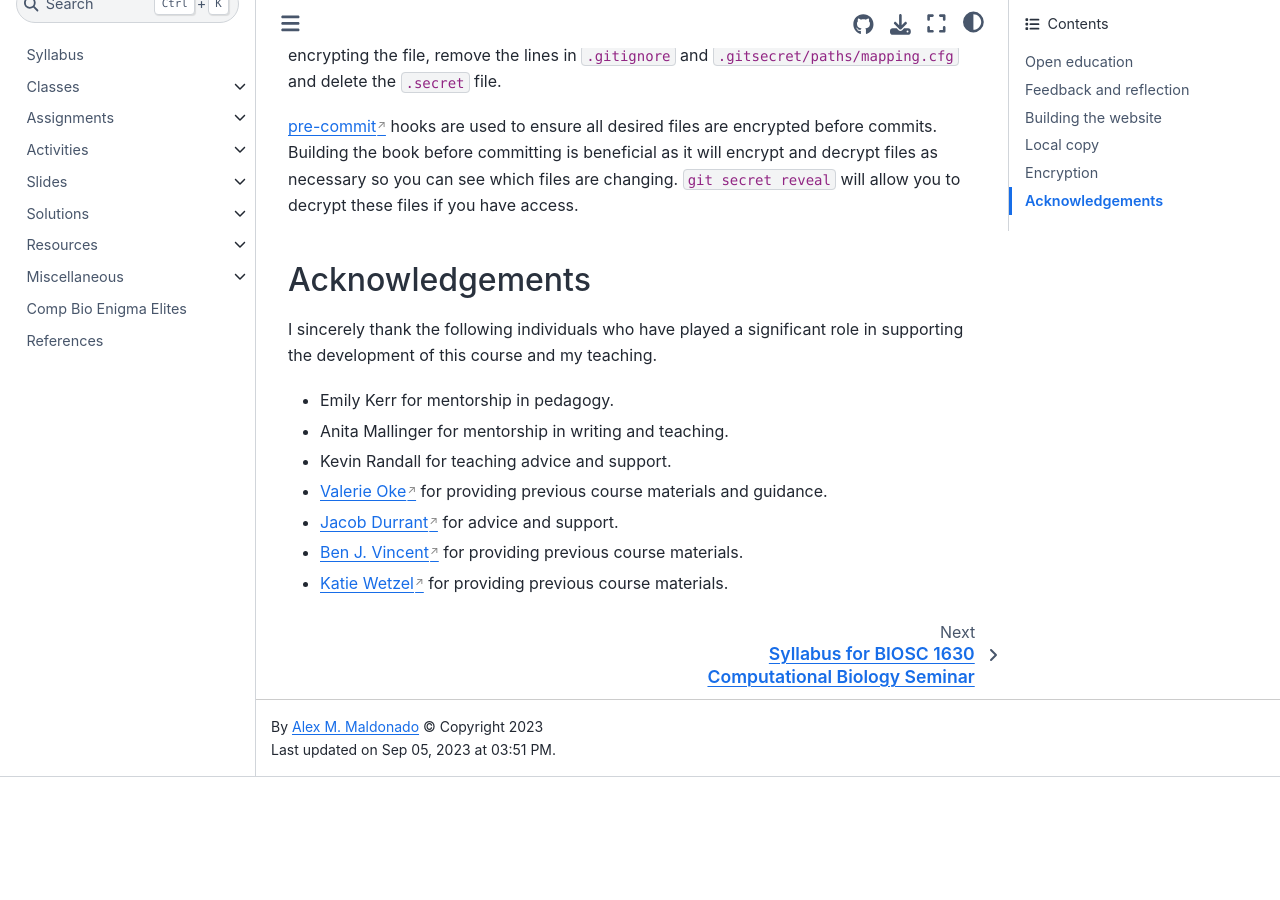
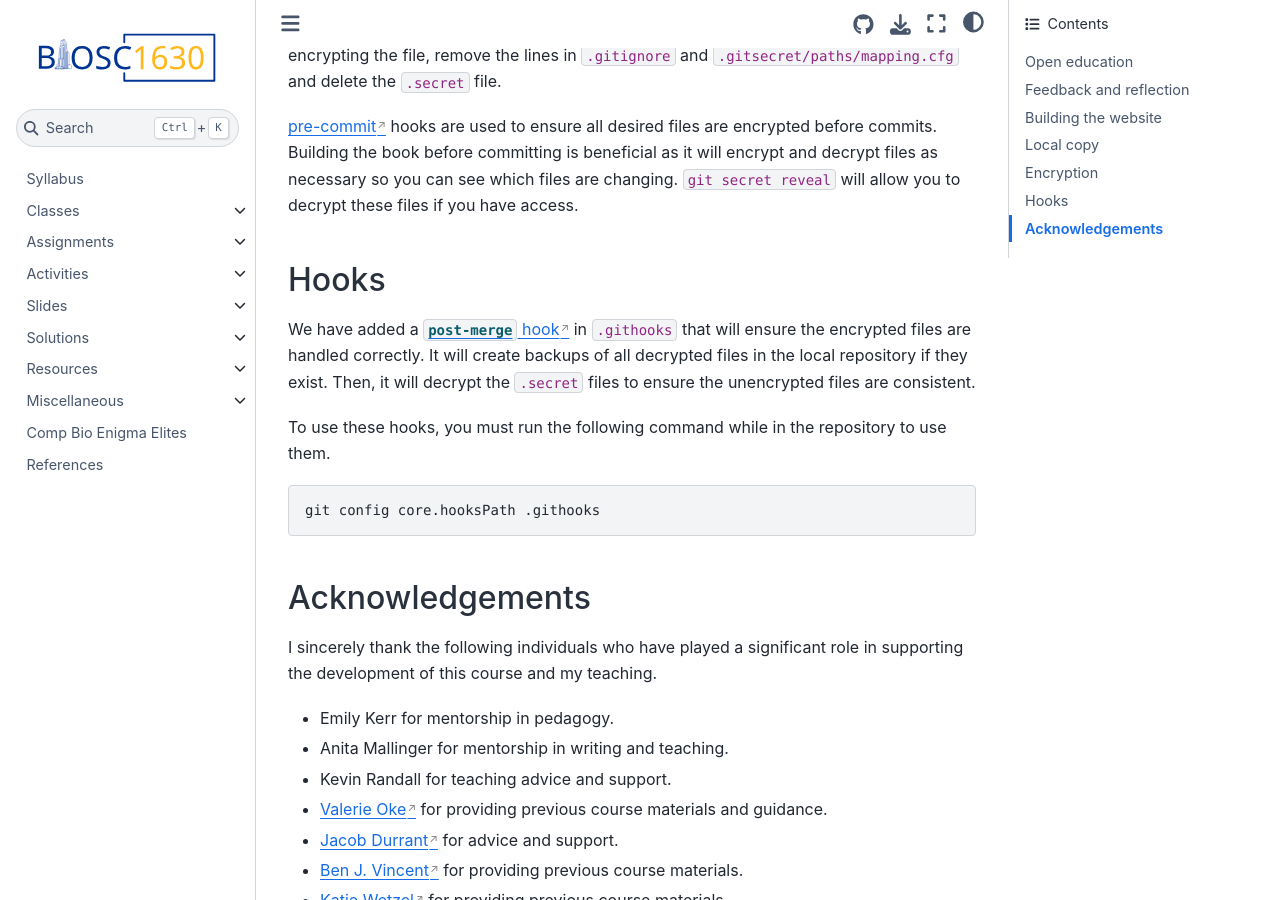
Before and after one commit to oasci/pitt-biosc1630-2023f, a Jupyter Book: the page built from book/index.md, in a window 1280 px wide and 900 px high, scrolled down 1719 px. Built offline with Jupyter Book 1.0.4 settings and Sphinx 7.4.7 and the Sphinx Book theme 1.1.4, drawn with Linux system fonts in a browser that asks for light colours; pages that are not in the unit, such as notebooks, are missing from menus; before the commit the page ends 2496 px from its top, so only the background shows below that.

Commit message:
Add post-merge git hook

````diff
--- a/book/index.md
+++ b/book/index.md
@@ -80,6 +80,18 @@ To stop encrypting the file, remove the lines in `.gitignore` and `.gitsecret/pa
 Building the book before committing is beneficial as it will encrypt and decrypt files as necessary so you can see which files are changing.
 `git secret reveal` will allow you to decrypt these files if you have access.
 
+## Hooks
+
+We have added a [`post-merge` hook](https://git-scm.com/docs/githooks#_post_merge) in `.githooks` that will ensure the encrypted files are handled correctly.
+It will create backups of all decrypted files in the local repository if they exist.
+Then, it will decrypt the `.secret` files to ensure the unencrypted files are consistent.
+
+To use these hooks, you must run the following command while in the repository to use them.
+
+```bash
+git config core.hooksPath .githooks
+```
+
 ## Acknowledgements
 
 I sincerely thank the following individuals who have played a significant role in supporting the development of this course and my teaching.
````
Also changed, not shown: README.md (+12 -0 lines), 6 other files.
